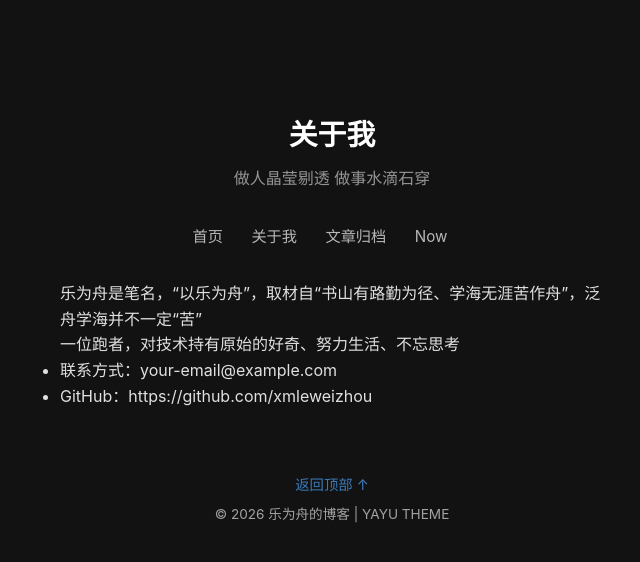
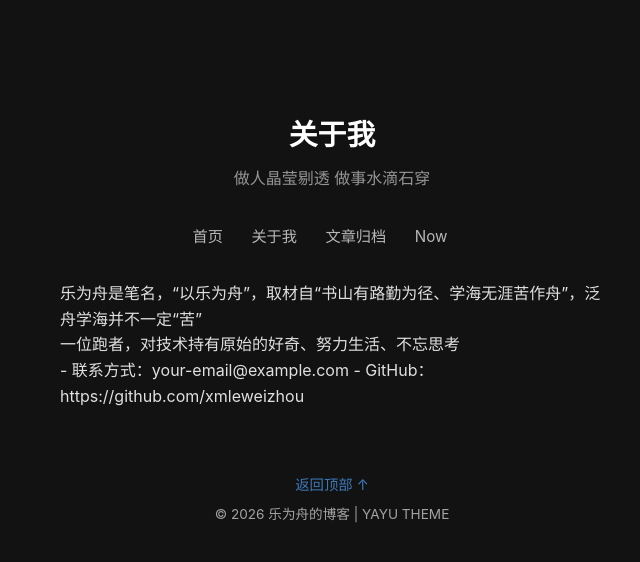
Before and after one commit to xmleweizhou/xmleweizhou.github.io, a Jekyll site: the page built from about.md, in a window 1280 px wide. Shown: the top 562 px of the page, without its empty margins (308-948 px from the left). Built offline with Jekyll 4.4.1, drawn with Linux system fonts in a browser that asks for light colours.

Commit message:
Update about.md

```diff
--- a/about.md
+++ b/about.md
@@ -18,16 +18,16 @@ title: 关于我
 
 
 </nav>
-乐为舟是笔名，“以乐为舟”，取材自“书山有路勤为径、学海无涯苦作舟”，泛舟学海并不一定“苦”
+<p>乐为舟是笔名，“以乐为舟”，取材自“书山有路勤为径、学海无涯苦作舟”，泛舟学海并不一定“苦”</p>
 
-一位跑者，对技术持有原始的好奇、努力生活、不忘思考
+<p>一位跑者，对技术持有原始的好奇、努力生活、不忘思考</p>
 
 
-
+<p>
 - 联系方式：your-email@example.com
 
 - GitHub：https://github.com/xmleweizhou
-
+</p>
 <!-- 底部信息 -->
 <footer class="site-footer">
   <a href="#" class="back-to-top" onclick="window.scrollTo({top:0,behavior:'smooth'});return false;">返回顶部 ↑</a>
```
